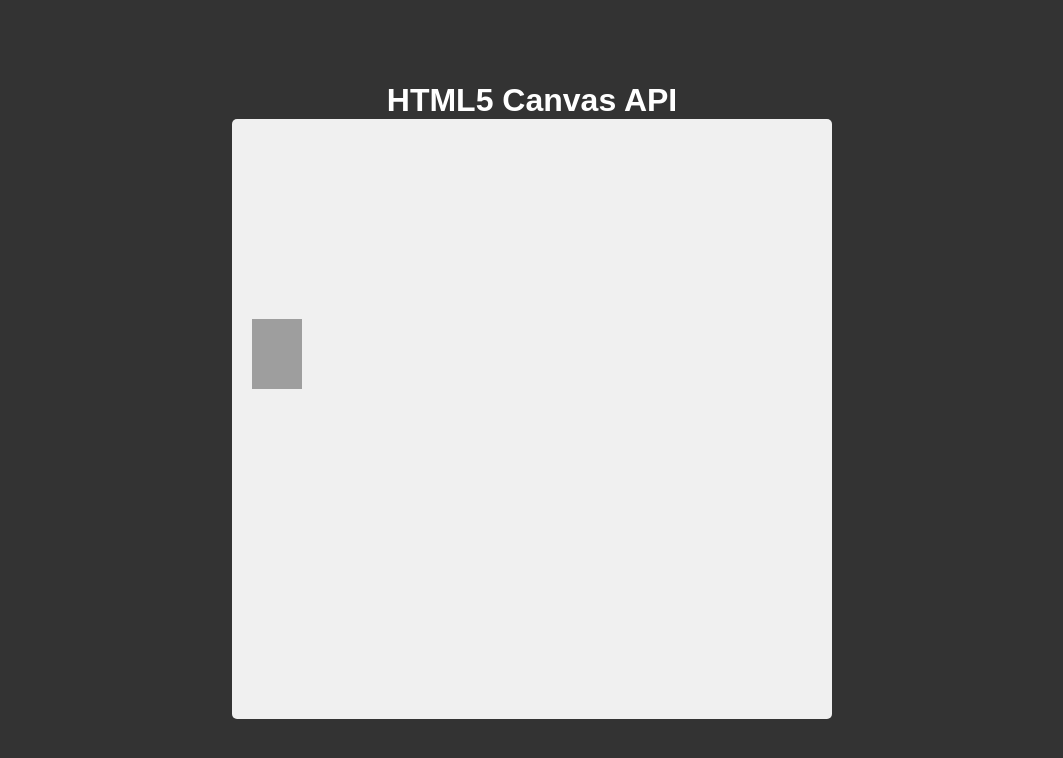
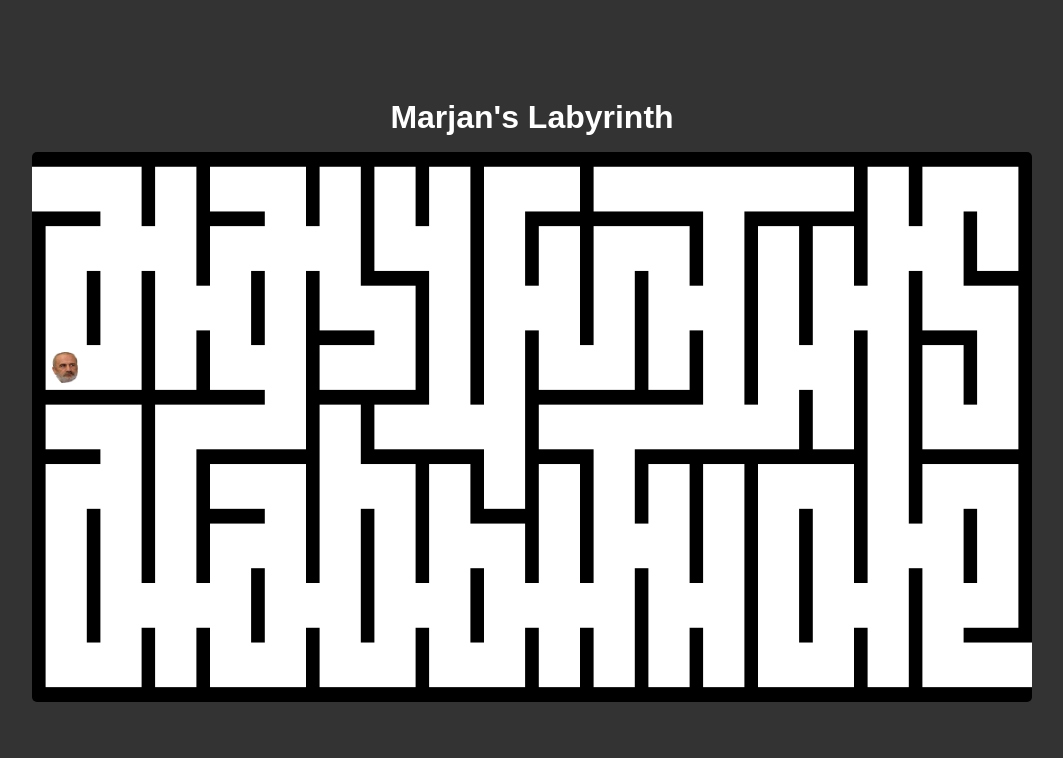
Before and after one commit to StefanLjiljak/canvas-api-app, a plain HTML site: page index.html in a window 1280 px wide. Shown: the whole page, without its empty margins (108-1171 px from the left). Drawn offline with Linux system fonts and the light colour scheme.

Commit message:
gh pages added

```diff
--- a/index.html
+++ b/index.html
@@ -5,15 +5,15 @@
     <meta charset="UTF-8">
     <meta name="viewport" content="width=device-width, initial-scale=1.0">
     <link rel="stylesheet" href="./style.css">
-    <title>HTML5 Canvas API</title>
+    <title>Marjan's Labyrinth</title>
 </head>
 
 <body>
-    <h1>HTML5 Canvas API</h1>
+    <h1>Marjan's Labyrinth</h1>
 
-    <canvas id="canvas" width="600" height="600"></canvas>
+    <canvas id="canvas" width="1000" height="550"></canvas>
 
-    <img src="https://i.ibb.co/HHBFJdH/char.png" alt="img" id="source">
+    <img src="./img/mr.png" alt="img" id="source">
 
     <script src="./script.js"></script>
 </body>
--- a/script.js
+++ b/script.js
@@ -1,3 +1,5 @@
+document.addEventListener('load', alert(`Help Marjan get out of the labyrinth using Arrow Keys.`))
+
 const canvas = document.querySelector('#canvas')
 const ctx = canvas.getContext('2d')
 
@@ -132,11 +134,11 @@ const ctx = canvas.getContext('2d')
 const image = document.querySelector('#source')
 
 const player = {
-    w: 50,
-    h: 70,
+    w: 26,
+    h: 31,
     x: 20,
     y: 200,
-    speed: 9,
+    speed: 1,
     dx: 0,
     dy: 0
 }
--- a/style.css
+++ b/style.css
@@ -14,10 +14,15 @@ body {
     font-family: Arial, Helvetica, sans-serif;
     min-height: 100vh;
     margin: 0;
+    overflow: hidden;
+}
+
+h1 {
+    margin-bottom: 1rem;
 }
 
 #canvas {
-    background: #f0f0f0;
+    background:url('./img/cover.png');
     border-radius: 5px;
 }
 
```
Also changed, not shown: img/cover.png (added), img/mr.png (added).
